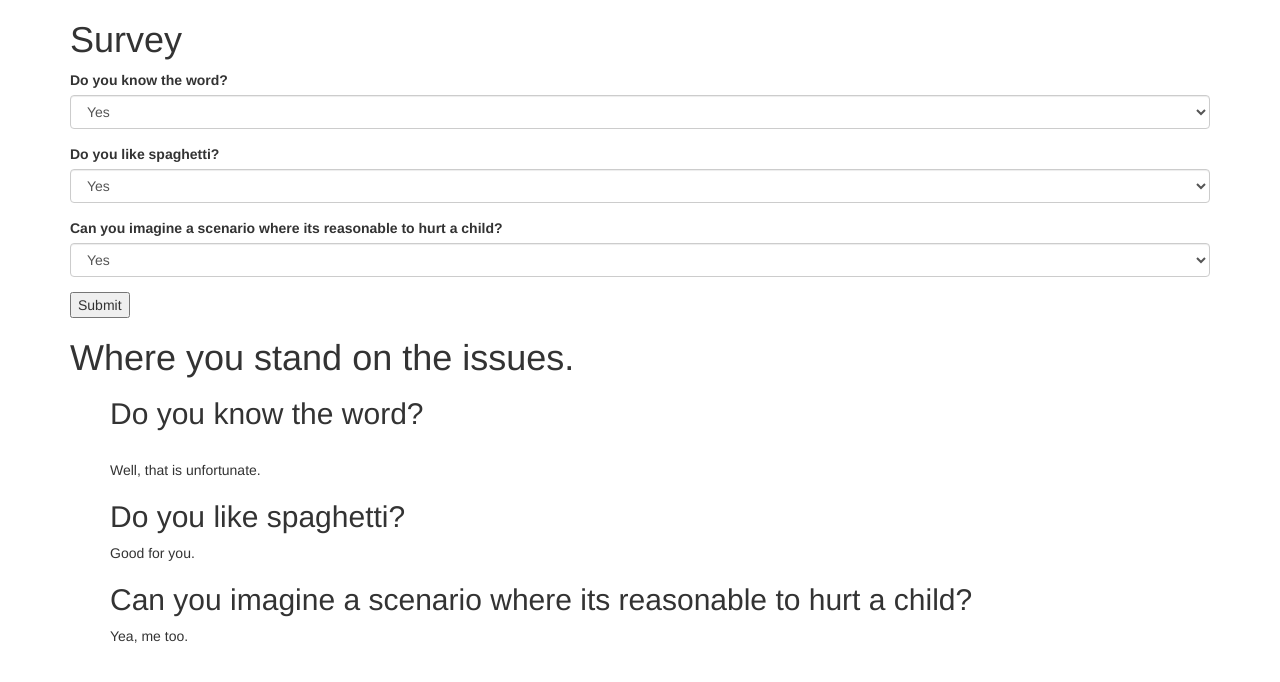
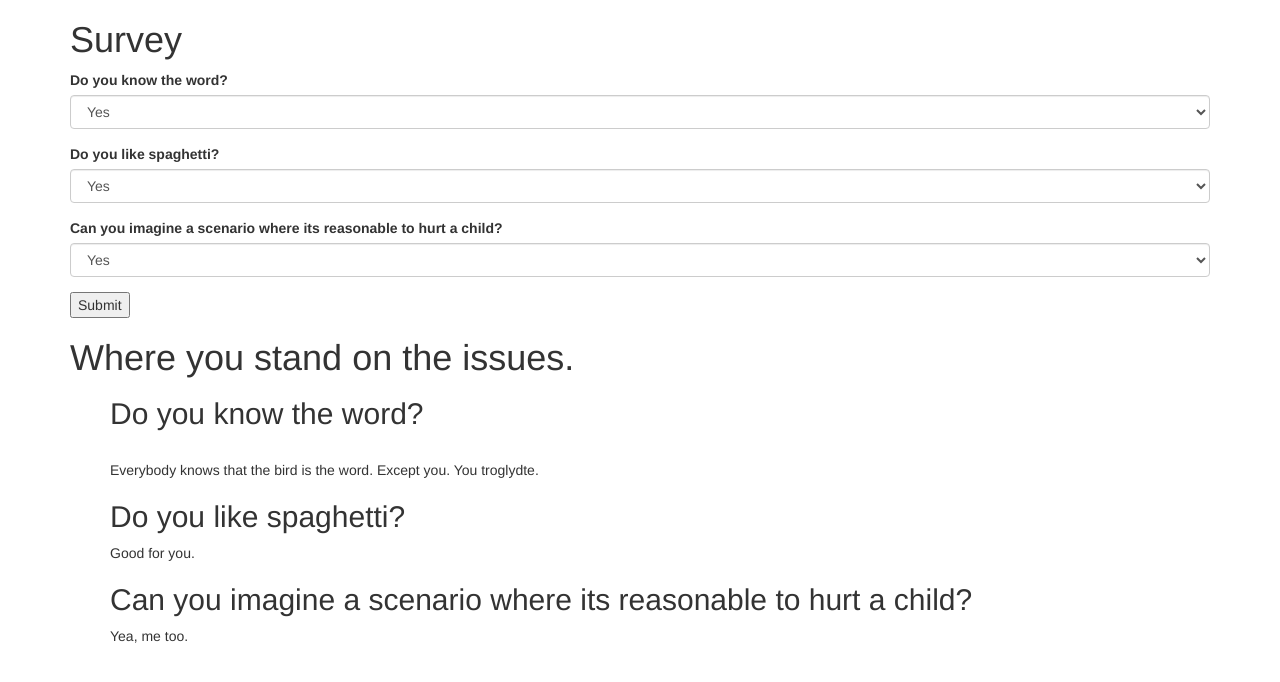
Before and after one commit to parmingt/survey, a plain HTML site: page index.html in a window 1280 px wide. Both pictures are taken after a click on the button "Submit". Drawn offline with Linux system fonts and the light colour scheme.

Commit message:
add that the bird is the word

```diff
--- a/index.html
+++ b/index.html
@@ -43,7 +43,7 @@
               <h1>Where you stand on the issues.</h1>
               <ul>
                 <li class="answer1Yes"><h2>Do you know the word?</h2><br>Nicee. You are cool. Everybody knows that the bird is the word.</li>
-                <li class="answer1No"><h2>Do you know the word?</h2><br>Well, that is unfortunate.</li>
+                <li class="answer1No"><h2>Do you know the word?</h2><br>Everybody knows that the bird is the word. Except you. You troglydte.</li>
                 <li class="answer2Yes"><h2>Do you like spaghetti?</h2>You probably smell your own farts.</li>
                 <li class="answer2No"><h2>Do you like spaghetti?</h2>Good for you.</li>
                 <li class="answer3Yes"><h2>Can you imagine a scenario where its reasonable to hurt a child?</h2>Yea, me too.</li>
```
